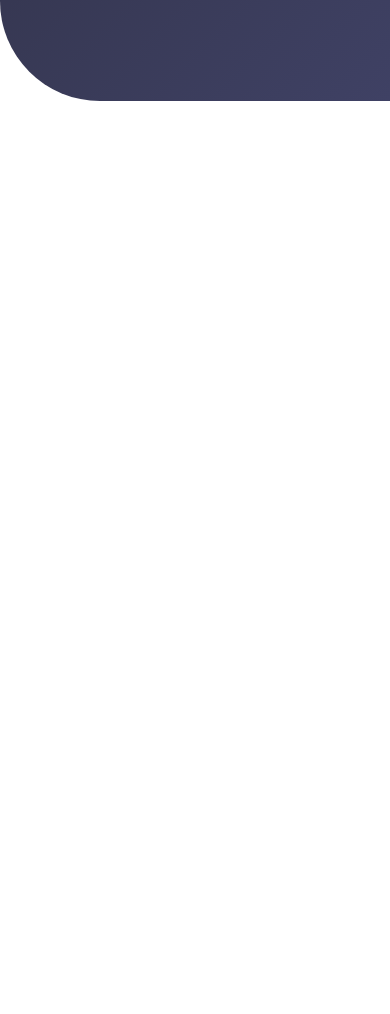
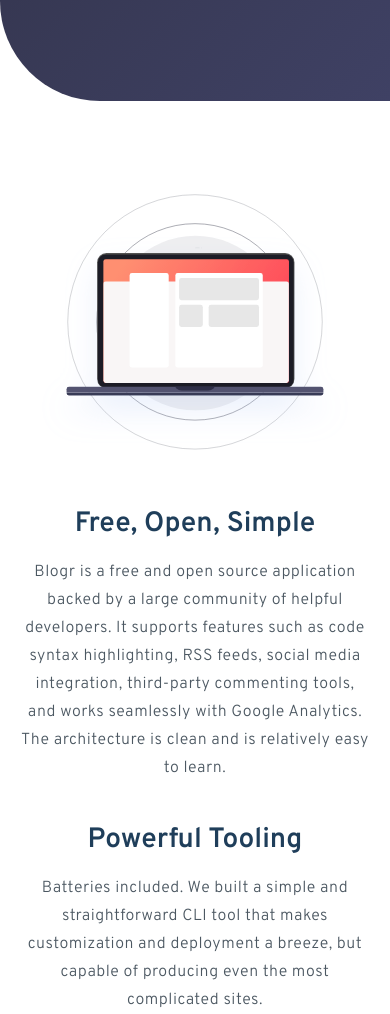
Before and after one commit to tkressma/blogr-landing-page, a React (Create React App) app: page / in a window 390 px wide. Shown: the part 2515-3529 px from the top of the page. Before the commit the page ends 2616 px from the top, so only its background shows below. Built offline with nearby package versions, Linux system fonts and the light colour scheme.

Commit message:
Create mobile layout for final main section

```diff
--- a/src/components/Sections/DesignSection.js
+++ b/src/components/Sections/DesignSection.js
@@ -17,7 +17,7 @@
         />
       </div>
 
-      <article class={styles["section__article"]}>
+      <article className={styles["section__article"]}>
         <h3 className={styles["section__h3"]}>
           Introducing an extensible editor
         </h3>
--- a/src/components/Sections/Main.js
+++ b/src/components/Sections/Main.js
@@ -1,12 +1,14 @@
 import React from "react";
 import DesignSection from "./DesignSection";
 import InfrastructureSection from "./InfrastructureSection";
+import ToolingSection from "./ToolingSection";
 
 const Main = () => {
   return (
     <main>
       <DesignSection />
       <InfrastructureSection />
+      <ToolingSection />
     </main>
   );
 };
--- a/src/components/Sections/ToolingSection.js
+++ b/src/components/Sections/ToolingSection.js
@@ -0,0 +1,32 @@
+import React from "react";
+import styles from "./ToolingSection.module.css";
+import illustration__desktop from "../../assets/illustration-laptop-desktop.svg";
+import illustration__mobile from "../../assets/illustration-laptop-mobile.svg";
+
+const ToolingSection = () => {
+  return (
+    <section className={styles.section}>
+      <div className={styles["section__img_container"]}>
+        <img className={styles["section__img"]} src={illustration__mobile} />
+      </div>
+      <article className={styles["section__article"]}>
+        <h3 className={styles["section__h3"]}>Free, Open, Simple</h3>
+        <p className={styles["section__info"]}>
+          Blogr is a free and open source application backed by a large
+          community of helpful developers. It supports features such as code
+          syntax highlighting, RSS feeds, social media integration, third-party
+          commenting tools, and works seamlessly with Google Analytics. The
+          architecture is clean and is relatively easy to learn.
+        </p>
+        <h3 className={styles["section__h3"]}>Powerful Tooling</h3>
+        <p className={styles["section__info"]}>
+          Batteries included. We built a simple and straightforward CLI tool
+          that makes customization and deployment a breeze, but capable of
+          producing even the most complicated sites.
+        </p>
+      </article>
+    </section>
+  );
+};
+
+export default ToolingSection;
--- /dev/null
+++ b/src/components/Sections/ToolingSection.module.css
@@ -0,0 +1,37 @@
+.section {
+  width: 100%;
+  margin: 0 auto;
+  margin-top: 80px;
+  text-align: center;
+  color: #1f3e5a;
+  max-width: 600px;
+}
+
+.section__img_container {
+  position: relative;
+}
+
+.section__h3 {
+  margin-top: 40px;
+  font-family: "Overpass", sans-serif;
+  font-weight: 600;
+  font-size: 1.75rem;
+  flex-basis: 80%;
+}
+
+.section__info {
+  color: #4c5862;
+  margin-top: 1rem;
+  font-family: "Overpass", sans-serif;
+  font-weight: 400;
+  font-size: 1rem;
+  flex-basis: 90%;
+  line-height: 28px;
+  letter-spacing: 0.5px;
+}
+
+.section__article {
+  display: flex;
+  flex-wrap: wrap;
+  justify-content: center;
+}
```
